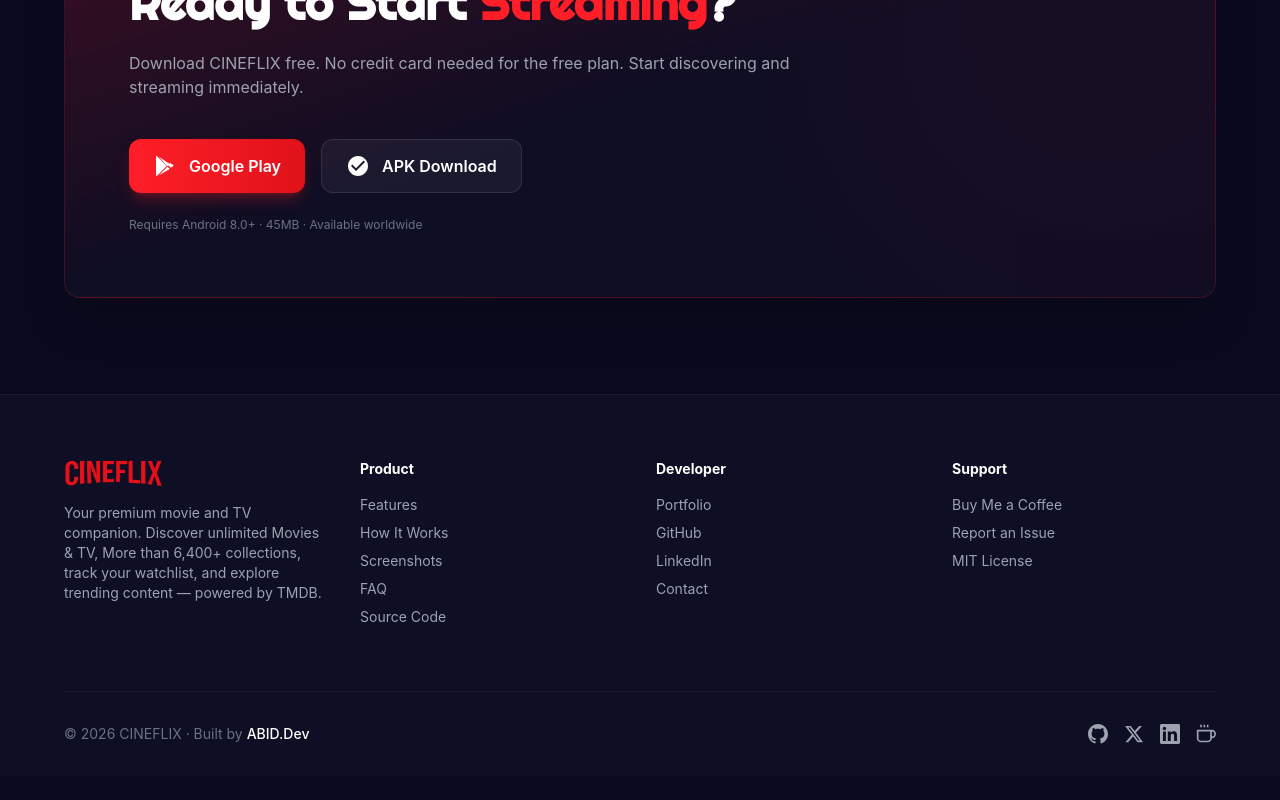
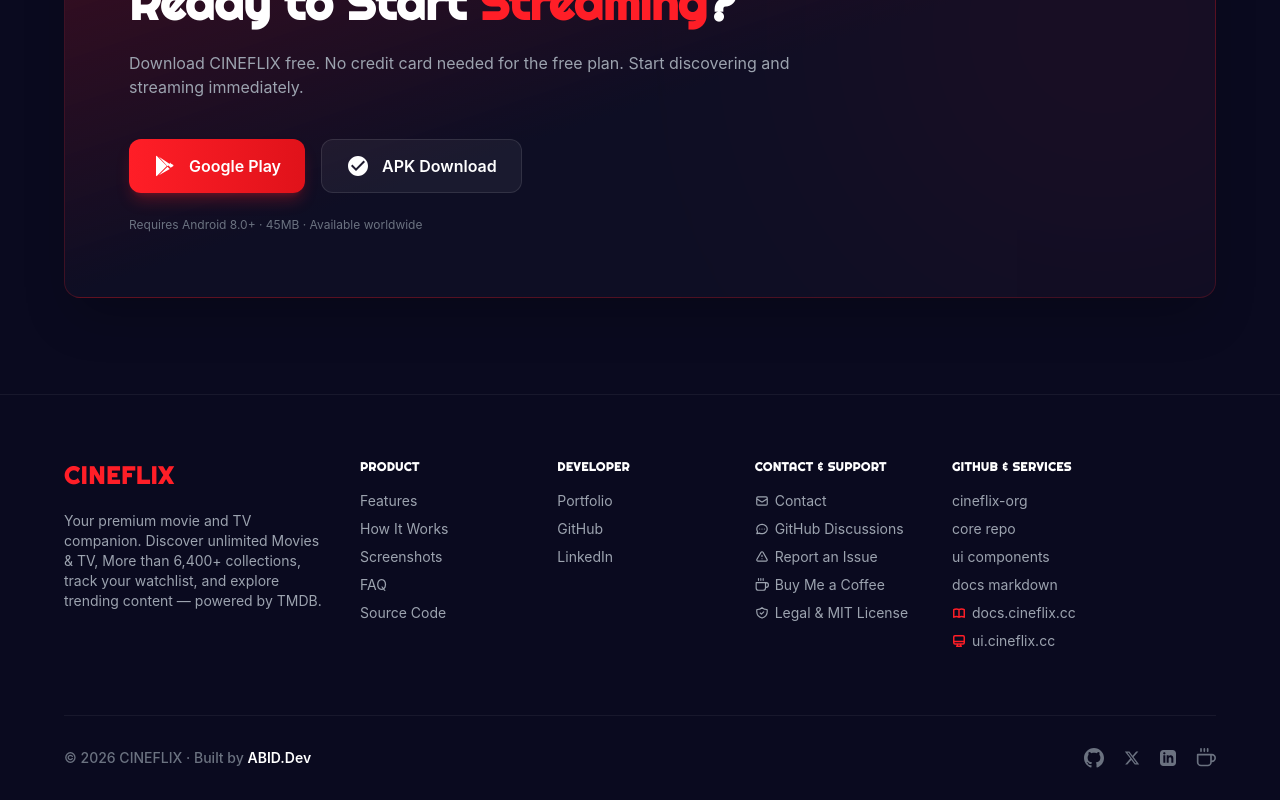
Before and after one commit to simoabid/CINEFLIX-Page, a React (Vite) app: page / in a window 1280 px wide. Shown: the part 8915-9715 px from the top of the page. Before the commit the page ends 9691 px from the top, so only its background shows below. Built offline with nearby package versions, Linux system fonts and the light colour scheme; some icons are missing.

Commit message:
refactor(footer): merge columns and apply transparent background

```diff
--- a/src/components/Footer.tsx
+++ b/src/components/Footer.tsx
@@ -2,22 +2,24 @@
 
 export const Footer: React.FC = () => {
   return (
-    <footer className="bg-background-secondary border-t border-white/5 pt-16 pb-8 relative overflow-hidden">
+    <footer className="bg-transparent border-t border-white/[0.06] pt-16 pb-8 relative overflow-hidden">
       <div className="max-w-[1200px] mx-auto px-6 relative z-10">
-        <div className="grid grid-cols-1 sm:grid-cols-2 md:grid-cols-4 gap-10 md:gap-8 mb-16">
-          {/* Brand */}
-          <div className="space-y-4">
-            <a href="#" className="flex items-center shrink-0 interactive-target">
-              <img src="/assets/logo.png" alt="CINEFLIX" className="h-7 w-auto" />
+        <div className="grid grid-cols-2 sm:grid-cols-3 md:grid-cols-4 lg:grid-cols-12 gap-10 md:gap-8 mb-16">
+          {/* Brand Column */}
+          <div className="space-y-5 col-span-2 sm:col-span-3 md:col-span-4 lg:col-span-3">
+            <a href="#" className="flex items-center gap-2 shrink-0 interactive-target">
+              <span className="text-accent-red font-bold font-display text-2xl tracking-wider uppercase">
+                CINEFLIX
+              </span>
             </a>
             <p className="text-gray-400 text-xs sm:text-sm leading-relaxed">
               Your premium movie and TV companion. Discover unlimited Movies & TV, More than 6,400+ collections, track your watchlist, and explore trending content — powered by TMDB.
             </p>
           </div>
 
-          {/* Product Navigation */}
-          <div>
-            <h4 className="text-white font-bold text-sm mb-4">Product</h4>
+          {/* Product Column */}
+          <div className="col-span-1 sm:col-span-1 md:col-span-2 lg:col-span-2">
+            <h4 className="text-white font-extrabold font-display tracking-wider text-xs uppercase mb-4">Product</h4>
             <ul className="space-y-2 text-xs sm:text-sm text-gray-400">
               <li>
                 <a href="#features" className="hover:text-accent-red transition-colors interactive-target">
@@ -52,9 +54,9 @@
             </ul>
           </div>
 
-          {/* Developer links */}
-          <div>
-            <h4 className="text-white font-bold text-sm mb-4">Developer</h4>
+          {/* Developer Column */}
+          <div className="col-span-1 sm:col-span-1 md:col-span-2 lg:col-span-2">
+            <h4 className="text-white font-extrabold font-display tracking-wider text-xs uppercase mb-4">Developer</h4>
             <ul className="space-y-2 text-xs sm:text-sm text-gray-400">
               <li>
                 <a
@@ -78,7 +80,7 @@
               </li>
               <li>
                 <a
-                  href="https://linkedin.com/in/mohamed-amine-abidd"
+                  href="https://linkedin.com"
                   target="_blank"
                   rel="noopener noreferrer"
                   className="hover:text-accent-red transition-colors interactive-target"
@@ -86,26 +88,90 @@
                   LinkedIn
                 </a>
               </li>
+            </ul>
+          </div>
+
+          {/* CONTACT & SUPPORT Column */}
+          <div className="col-span-1 sm:col-span-1 md:col-span-2 lg:col-span-2">
+            <h4 className="text-white font-extrabold font-display tracking-wider text-xs uppercase mb-4">CONTACT & SUPPORT</h4>
+            <ul className="space-y-2 text-xs sm:text-sm text-gray-400">
               <li>
-                <a href="mailto:seemooabid@gmail.com" className="hover:text-accent-red transition-colors interactive-target">
+                <a
+                  href="mailto:seemooabid@gmail.com"
+                  className="hover:text-accent-red transition-colors flex items-center gap-1.5 interactive-target"
+                >
+                  <svg className="w-3.5 h-3.5" fill="none" viewBox="0 0 24 24" stroke="currentColor" strokeWidth="2">
+                    <path strokeLinecap="round" strokeLinejoin="round" d="M3 8l7.89 5.26a2 2 0 002.22 0L21 8M5 19h14a2 2 0 002-2V7a2 2 0 00-2-2H5a2 2 0 00-2 2v10a2 2 0 002 2z" />
+                  </svg>
                   Contact
                 </a>
               </li>
-            </ul>
-          </div>
-
-          {/* Support links */}
-          <div>
-            <h4 className="text-white font-bold text-sm mb-4">Support</h4>
-            <ul className="space-y-2 text-xs sm:text-sm text-gray-400">
+              <li>
+                <a
+                  href="https://github.com/simoabid/CINEFLIX-Mobile/discussions"
+                  target="_blank"
+                  rel="noopener noreferrer"
+                  className="hover:text-accent-red transition-colors flex items-center gap-1.5 interactive-target"
+                >
+                  <svg className="w-3.5 h-3.5" fill="none" viewBox="0 0 24 24" stroke="currentColor" strokeWidth="2">
+                    <path strokeLinecap="round" strokeLinejoin="round" d="M8 12h.01M12 12h.01M16 12h.01M21 12c0 4.418-4.03 8-9 8a9.863 9.863 0 01-4.255-.949L3 20l1.395-3.72C3.512 15.042 3 13.574 3 12c0-4.418 4.03-8 9-8s9 3.582 9 8z" />
+                  </svg>
+                  GitHub Discussions
+                </a>
+              </li>
+              <li>
+                <a
+                  href="https://github.com/simoabid/CINEFLIX-Mobile/issues"
+                  target="_blank"
+                  rel="noopener noreferrer"
+                  className="hover:text-accent-red transition-colors flex items-center gap-1.5 interactive-target"
+                >
+                  <svg className="w-3.5 h-3.5" fill="none" viewBox="0 0 24 24" stroke="currentColor" strokeWidth="2">
+                    <path strokeLinecap="round" strokeLinejoin="round" d="M12 9v2m0 4h.01m-6.938 4h13.856c1.54 0 2.502-1.667 1.732-3L13.732 4c-.77-1.333-2.694-1.333-3.464 0L3.34 16c-.77 1.333.192 3 1.732 3z" />
+                  </svg>
+                  Report an Issue
+                </a>
+              </li>
               <li>
                 <a
                   href="https://www.buymeacoffee.com/seemoo"
                   target="_blank"
                   rel="noopener noreferrer"
+                  className="hover:text-accent-red transition-colors flex items-center gap-1.5 interactive-target"
+                >
+                  <svg className="w-3.5 h-3.5" fill="none" stroke="currentColor" strokeWidth="2" viewBox="0 0 24 24">
+                    <path strokeLinecap="round" strokeLinejoin="round" d="M18 8h1a4 4 0 0 1 0 8h-1M2 8h16v9a4 4 0 0 1-4 4H6a4 4 0 0 1-4-4V8zM6 1v3M10 1v3M14 1v3" />
+                  </svg>
+                  Buy Me a Coffee
+                </a>
+              </li>
+              <li>
+                <a
+                  href="https://github.com/simoabid/CINEFLIX-Mobile/blob/main/LICENSE"
+                  target="_blank"
+                  rel="noopener noreferrer"
+                  className="hover:text-accent-red transition-colors flex items-center gap-1.5 interactive-target"
+                >
+                  <svg className="w-3.5 h-3.5" fill="none" viewBox="0 0 24 24" stroke="currentColor" strokeWidth="2">
+                    <path strokeLinecap="round" strokeLinejoin="round" d="M9 12l2 2 4-4m5.618-4.016A11.955 11.955 0 0112 2.944a11.955 11.955 0 01-8.618 3.04A12.02 12.02 0 003 9c0 5.591 3.824 10.29 9 11.622 5.176-1.332 9-6.03 9-11.622 0-1.042-.133-2.052-.382-3.016z" />
+                  </svg>
+                  Legal & MIT License
+                </a>
+              </li>
+            </ul>
+          </div>
+          {/* GITHUB & SERVICES Column */}
+          <div className="col-span-1 sm:col-span-1 md:col-span-2 lg:col-span-3">
+            <h4 className="text-white font-extrabold font-display tracking-wider text-xs uppercase mb-4">GITHUB & SERVICES</h4>
+            <ul className="space-y-2 text-xs sm:text-sm text-gray-400">
+              <li>
+                <a
+                  href="https://github.com/simoabid/CINEFLIX-Mobile"
+                  target="_blank"
+                  rel="noopener noreferrer"
                   className="hover:text-accent-red transition-colors interactive-target"
                 >
-                  Buy Me a Coffee
+                  cineflix-org
                 </a>
               </li>
               <li>
@@ -115,17 +181,53 @@
                   rel="noopener noreferrer"
                   className="hover:text-accent-red transition-colors interactive-target"
                 >
-                  Report an Issue
+                  core repo
                 </a>
               </li>
               <li>
                 <a
-                  href="https://github.com/simoabid/CINEFLIX-Mobile/blob/main/LICENSE"
+                  href="https://github.com/simoabid/CINEFLIX-Mobile"
                   target="_blank"
                   rel="noopener noreferrer"
                   className="hover:text-accent-red transition-colors interactive-target"
                 >
-                  MIT License
+                  ui components
+                </a>
+              </li>
+              <li>
+                <a
+                  href="https://github.com/simoabid/CINEFLIX-Mobile"
+                  target="_blank"
+                  rel="noopener noreferrer"
+                  className="hover:text-accent-red transition-colors interactive-target"
+                >
+                  docs markdown
+                </a>
+              </li>
+              <li>
+                <a
+                  href="https://abidev.dev"
+                  target="_blank"
+                  rel="noopener noreferrer"
+                  className="hover:text-accent-red transition-colors flex items-center gap-1.5 interactive-target"
+                >
+                  <svg className="w-3.5 h-3.5 text-accent-red" fill="none" viewBox="0 0 24 24" stroke="currentColor" strokeWidth="2.5">
+                    <path strokeLinecap="round" strokeLinejoin="round" d="M12 6.253v13m0-13C10.832 5.477 9.246 5 7.5 5S4.168 5.477 3 6.253v13C4.168 18.477 5.754 18 7.5 18s3.332.477 4.5 1.253m0-13C13.168 5.477 14.754 5 16.5 5c1.747 0 3.332.477 4.5 1.253v13C19.832 18.477 18.247 18 16.5 18c-1.746 0-3.332.477-4.5 1.253" />
+                  </svg>
+                  docs.cineflix.cc
+                </a>
+              </li>
+              <li>
+                <a
+                  href="https://abidev.dev"
+                  target="_blank"
+                  rel="noopener noreferrer"
+                  className="hover:text-accent-red transition-colors flex items-center gap-1.5 interactive-target"
+                >
+                  <svg className="w-3.5 h-3.5 text-accent-red" fill="none" viewBox="0 0 24 24" stroke="currentColor" strokeWidth="2.5">
+                    <path strokeLinecap="round" strokeLinejoin="round" d="M9.75 17L9 20l-1 1h8l-1-1-.75-3M3 13h18M5 17h14a2 2 0 002-2V5a2 2 0 00-2-2H5a2 2 0 00-2 2v10a2 2 0 002 2z" />
+                  </svg>
+                  ui.cineflix.cc
                 </a>
               </li>
             </ul>
@@ -133,73 +235,54 @@
         </div>
 
         {/* Bottom Panel */}
-        <div className="border-t border-white/5 pt-8 flex flex-col sm:flex-row items-center justify-between gap-4 text-center sm:text-left">
-          <p className="text-gray-500 text-xs sm:text-sm">
-            &copy; 2026 CINEFLIX &middot; Built by{' '}
+        <div className="border-t border-white/[0.06] pt-8 flex flex-col sm:flex-row items-center justify-between gap-4">
+          <p className="text-gray-500 text-xs sm:text-sm font-medium">
+            &copy; 2026 CINEFLIX &middot; Built by <span className="text-white font-semibold">ABID.Dev</span>
+          </p>
+
+          <div className="flex items-center gap-5 text-gray-500">
             <a
-              href="https://abidev.dev"
+              href="https://github.com/simoabid"
               target="_blank"
               rel="noopener noreferrer"
-              className="text-white hover:text-accent-red transition-colors font-medium interactive-target"
+              className="hover:text-white transition-colors duration-200"
+              aria-label="GitHub"
             >
-              ABID.Dev
-            </a>
-          </p>
-
-          <div className="flex items-center gap-4 text-gray-400">
-            {/* GitHub */}
-            <a
-              href="https://github.com/simoabid/CINEFLIX-Mobile"
-              target="_blank"
-              rel="noopener noreferrer"
-              aria-label="GitHub"
-              className="hover:text-white transition-colors interactive-target"
-            >
-              <svg width="20" height="20" viewBox="0 0 24 24" fill="currentColor">
+              <svg className="w-5 h-5" fill="currentColor" viewBox="0 0 24 24">
                 <path d="M12 0c-6.626 0-12 5.373-12 12 0 5.302 3.438 9.8 8.207 11.387.599.111.793-.261.793-.577v-2.234c-3.338.726-4.033-1.416-4.033-1.416-.546-1.387-1.333-1.756-1.333-1.756-1.089-.745.083-.729.083-.729 1.205.084 1.839 1.237 1.839 1.237 1.07 1.834 2.807 1.304 3.492.997.107-.775.418-1.305.762-1.604-2.665-.305-5.467-1.334-5.467-5.931 0-1.311.469-2.381 1.236-3.221-.124-.303-.535-1.524.117-3.176 0 0 1.008-.322 3.301 1.23.957-.266 1.983-.399 3.003-.404 1.02.005 2.047.138 3.006.404 2.291-1.552 3.297-1.23 3.297-1.23.653 1.653.242 2.874.118 3.176.77.84 1.235 1.911 1.235 3.221 0 4.609-2.807 5.624-5.479 5.921.43.372.823 1.102.823 2.222v3.293c0 .319.192.694.801.576 4.765-1.589 8.199-6.086 8.199-11.386 0-6.627-5.373-12-12-12z" />
               </svg>
             </a>
-
-            {/* X / Twitter */}
             <a
-              href="https://x.com/seemooabid"
+              href="https://x.com"
               target="_blank"
               rel="noopener noreferrer"
-              aria-label="X / Twitter"
-              className="hover:text-white transition-colors interactive-target"
+              className="hover:text-white transition-colors duration-200"
+              aria-label="X (formerly Twitter)"
             >
-              <svg width="20" height="20" viewBox="0 0 24 24" fill="currentColor">
+              <svg className="w-4 h-4" fill="currentColor" viewBox="0 0 24 24">
                 <path d="M18.244 2.25h3.308l-7.227 8.26 8.502 11.24H16.17l-5.214-6.817L4.99 21.75H1.68l7.73-8.835L1.254 2.25H8.08l4.713 6.231zm-1.161 17.52h1.833L7.084 4.126H5.117z" />
               </svg>
             </a>
-
-            {/* LinkedIn */}
             <a
-              href="https://linkedin.com/in/mohamed-amine-abidd"
+              href="https://linkedin.com"
               target="_blank"
               rel="noopener noreferrer"
+              className="hover:text-white transition-colors duration-200"
               aria-label="LinkedIn"
-              className="hover:text-white transition-colors interactive-target"
             >
-              <svg width="20" height="20" viewBox="0 0 24 24" fill="currentColor">
-                <path d="M20.447 20.452h-3.554v-5.569c0-1.328-.027-3.037-1.852-3.037-1.853 0-2.136 1.445-2.136 2.939v5.667H9.351V9h3.414v1.561h.046c.477-.9 1.637-1.85 3.37-1.85 3.601 0 4.267 2.37 4.267 5.455v6.286zM5.337 7.433c-1.144 0-2.063-.926-2.063-2.065 0-1.138.92-2.063 2.063-2.063 1.14 0 2.064.925 2.064 2.063 0 1.139-.925 2.065-2.064 2.065zm1.782 13.019H3.555V9h3.564v11.452zM22.225 0H1.771C.792 0 0 .774 0 1.729v20.542C0 23.227.792 24 1.771 24h20.451C23.2 24 24 23.227 24 22.271V1.729C24 .774 23.2 0 22.222 0h.003z" />
+              <svg className="w-4 h-4" fill="currentColor" viewBox="0 0 24 24">
+                <path d="M19 0h-14c-2.761 0-5 2.239-5 5v14c0 2.761 2.239 5 5 5h14c2.762 0 5-2.239 5-5v-14c0-2.761-2.238-5-5-5zm-11 19h-3v-11h3v11zm-1.5-12.268c-.966 0-1.75-.779-1.75-1.75s.784-1.75 1.75-1.75 1.75.779 1.75 1.75-.784 1.75-1.75 1.75zm13.5 12.268h-3v-5.604c0-3.368-4-3.113-4 0v5.604h-3v-11h3v1.765c1.396-2.586 7-2.777 7 2.476v6.759z" />
               </svg>
             </a>
-
-            {/* Coffee */}
             <a
               href="https://www.buymeacoffee.com/seemoo"
               target="_blank"
               rel="noopener noreferrer"
+              className="hover:text-white transition-colors duration-200"
               aria-label="Buy Me a Coffee"
-              className="hover:text-white transition-colors interactive-target"
             >
-              <svg width="20" height="20" viewBox="0 0 24 24" fill="none" stroke="currentColor" strokeWidth="2">
-                <path d="M18 8h1a4 4 0 0 1 0 8h-1" />
-                <path d="M2 8h16v9a4 4 0 0 1-4 4H6a4 4 0 0 1-4-4V8z" />
-                <line x1="6" y1="1" x2="6" y2="4" />
-                <line x1="10" y1="1" x2="10" y2="4" />
-                <line x1="14" y1="1" x2="14" y2="4" />
+              <svg className="w-5 h-5" fill="none" stroke="currentColor" strokeWidth="2" viewBox="0 0 24 24">
+                <path strokeLinecap="round" strokeLinejoin="round" d="M18 8h1a4 4 0 0 1 0 8h-1M2 8h16v9a4 4 0 0 1-4 4H6a4 4 0 0 1-4-4V8zM6 1v3M10 1v3M14 1v3" />
               </svg>
             </a>
           </div>
```
